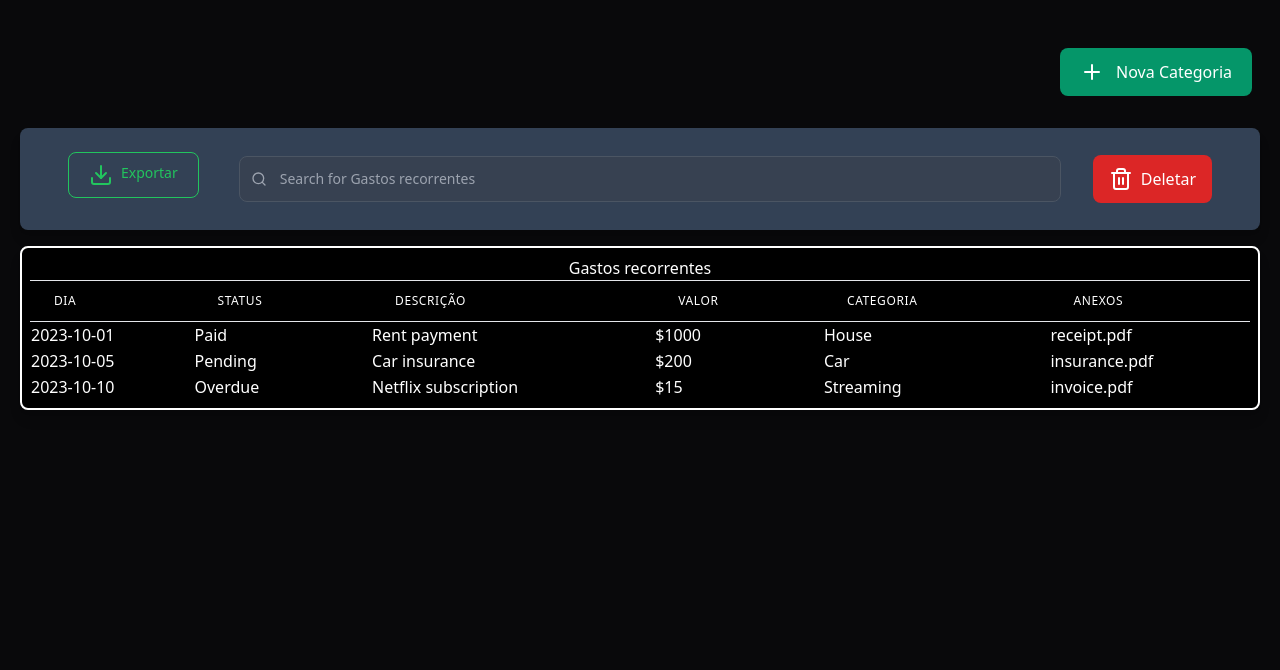
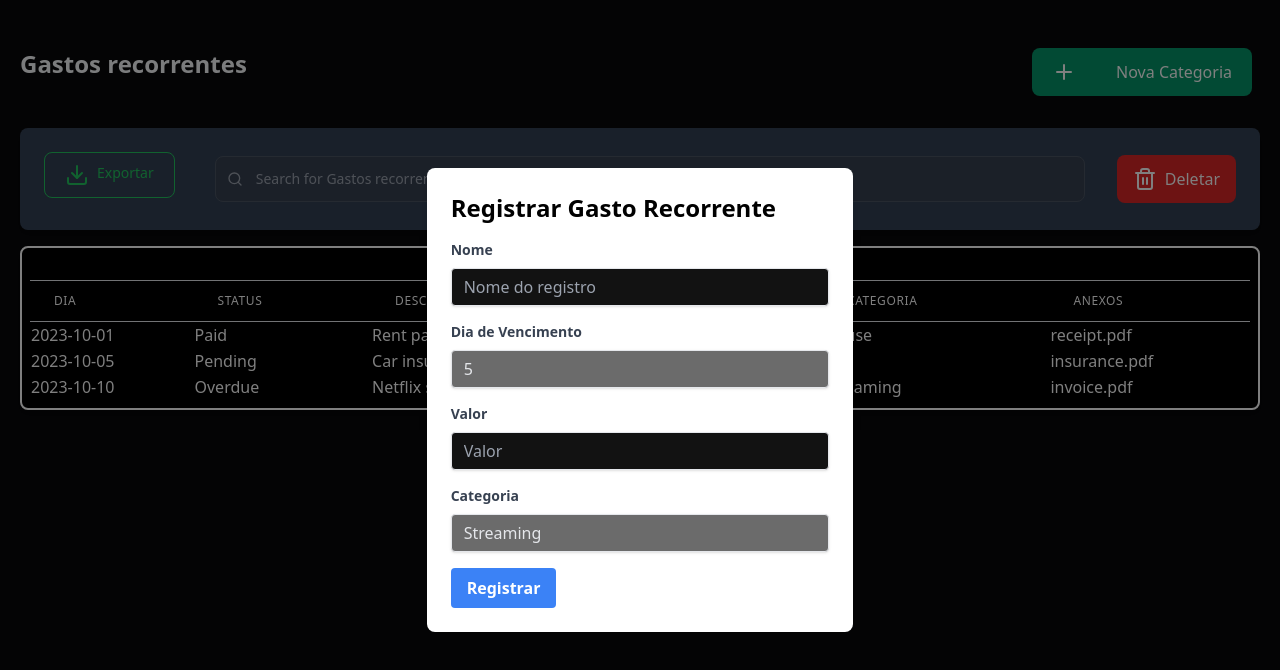
Before and after one commit to Fulozz/controle-financeiro, a Next.js app: page /recorrentes in a window 1280 px wide. Shown: the top 670 px of the page. Built offline with nearby package versions, Linux system fonts and the light colour scheme.

Commit message:
Add Modal component for recurring expense registration; update PageHeader and TableActions integration

```diff
--- a/src/app/(front-end)/recorrentes/page.jsx
+++ b/src/app/(front-end)/recorrentes/page.jsx
@@ -5,21 +5,26 @@ import DataTable from '@/common/DataTable';
 import { useSidebar } from '@/hooks/useSidebar';
 import TableActions from '@/common/TableActions';
 import PageHeader from '@/common/PageHeader';
+import Modal from '@/common/Modal';
 const page = () => {
+
   const {isActive} = useSidebar()
   const href = "/dashboard/categories/new";
   const linkTitle = "Nova Categoria";
+  const heading = "Gastos recorrentes"
   return (
+    <>
     <div className={`  justify-center ${isActive === false ? "px-0" : "pl-[270px] pt-2"}`}>
       <div className="px-5">
         <div className="py-4">
-          <PageHeader href={href} linkTitle={linkTitle} />
+          <PageHeader href={href} linkTitle={linkTitle} heading={heading} />
           <TableActions title="Gastos recorrentes" />
-
         </div>
         <DataTable />
       </div>
     </div>
+    <Modal />
+    </>
   )
 }
 
--- /dev/null
+++ b/src/common/Modal.jsx
@@ -0,0 +1,89 @@
+import React from 'react';
+import { useForm } from 'react-hook-form';
+
+const Modal = () => {
+    const { register, handleSubmit, formState: { errors } } = useForm();
+
+    const onSubmit = data => {
+        console.log(data);
+    };
+
+    return (
+        <div className="bg-black bg-opacity-50 fixed inset-0 z-50 flex justify-center items-center">
+            <div className="bg-white p-6 rounded-lg shadow-lg w-1/3">
+                <h2 className="text-2xl text-white dark:text-black font-bold mb-4">Registrar Gasto Recorrente</h2>
+                <form onSubmit={handleSubmit(onSubmit)}>
+                    <div className="mb-4">
+                        <label className="block text-gray-700 text-sm font-bold mb-2" htmlFor="nome">
+                            Nome
+                        </label>
+                        <input
+                            className="shadow appearance-none border rounded w-full py-2 px-3 text-gray-700 leading-tight focus:outline-none focus:shadow-outline"
+                            id="nome"
+                            type="text"
+                            placeholder="Nome do registro"
+                            {...register('nome', { required: true })}
+                        />
+                        {errors.nome && <span className="text-red-500 text-sm">Este campo é obrigatório</span>}
+                    </div>
+                    <div className="mb-4">
+                        <label className="block text-gray-700 text-sm font-bold mb-2" htmlFor="diaVencimento">
+                            Dia de Vencimento
+                        </label>
+                        <select
+                            className="shadow appearance-none border rounded w-full py-2 px-3 text-gray-200 leading-tight focus:outline-none focus:shadow-outline"
+                            id="diaVencimento"
+                            {...register('diaVencimento', { required: true })}
+                        >
+                            <option value="5">5</option>
+                            <option value="10">10</option>
+                            <option value="15">15</option>
+                            <option value="20">20</option>
+                            <option value="25">25</option>
+                            <option value="30">30</option>
+                        </select>
+                        {errors.diaVencimento && <span className="text-red-500 text-sm">Este campo é obrigatório</span>}
+                    </div>
+                    <div className="mb-4">
+                        <label className="block text-gray-700 text-sm font-bold mb-2" htmlFor="valor">
+                            Valor
+                        </label>
+                        <input
+                            className="shadow appearance-none border rounded w-full py-2 px-3 text-gray-200 leading-tight focus:outline-none focus:shadow-outline"
+                            id="valor"
+                            type="number"
+                            placeholder="Valor"
+                            {...register('valor', { required: true })}
+                        />
+                        {errors.valor && <span className="text-red-500 text-sm">Este campo é obrigatório</span>}
+                    </div>
+                    <div className="mb-4">
+                        <label className="block text-gray-700 text-sm font-bold mb-2" htmlFor="categoria">
+                            Categoria
+                        </label>
+                        <select
+                            className="shadow appearance-none border rounded w-full py-2 px-3 text-gray-200 leading-tight focus:outline-none focus:shadow-outline"
+                            id="categoria"
+                            {...register('categoria', { required: true })}
+                        >
+                            <option value="streaming">Streaming</option>
+                            <option value="casa">Casa (Energia, Água)</option>
+                            <option value="outros">Outros</option>
+                        </select>
+                        {errors.categoria && <span className="text-red-500 text-sm">Este campo é obrigatório</span>}
+                    </div>
+                    <div className="flex items-center justify-between">
+                        <button
+                            className="bg-blue-500 hover:bg-blue-700 text-white font-bold py-2 px-4 rounded focus:outline-none focus:shadow-outline"
+                            type="submit"
+                        >
+                            Registrar
+                        </button>
+                    </div>
+                </form>
+            </div>
+        </div>
+    );
+};
+
+export default Modal;
--- a/src/common/PageHeader.jsx
+++ b/src/common/PageHeader.jsx
@@ -2,17 +2,16 @@ import Heading from "./Heading";
 import Link from "next/link";
 import React from "react";
 import { Plus } from "lucide-react";
-const PageHeader = ({ heading, href, linkTitle }) => {
+const PageHeader = ({ heading, linkTitle }) => {
   return (
     <div className="flex justify-between py-8">
       <Heading title={heading} />
-      <Link
-        className="space-x-3 text-white bg-emerald-600 hover:bg-emerald-600/90 focus:ring-4 focus:outline-none focus:ring-emerald-600/50 font-medium rounded-lg text-md px-5 py-3 text-center inline-flex items-center dark:focus:ring-emerald-600/55 me-2"
-        href={href}
+      <span
+        className="space-x-10 text-white bg-emerald-600 hover:bg-emerald-600/90 focus:ring-4 focus:outline-none focus:ring-emerald-600/50 font-medium rounded-lg text-md px-5 py-3 text-center inline-flex items-center dark:focus:ring-emerald-600/55 me-2"
       >
         <Plus />
         <span>{linkTitle}</span>
-      </Link>
+      </span>
     </div>
   );
 };
--- a/src/common/TableActions.jsx
+++ b/src/common/TableActions.jsx
@@ -4,7 +4,7 @@ const TableActions = ({title}) => {
   return (
     // {/* Table Actions */}
     //   {/*  TODO: functions of Export || Import || Search || Bulk / Delete  */}
-    <div className="flex py-6 px-12 justify-between items-center gap-8 bg-white shadow-lg dark:bg-slate-700 rounded-lg ">
+    <div className="flex  py-6 w-full px-6  justify-between items-center gap-8 bg-white shadow-lg dark:bg-slate-700 rounded-lg ">
       <button className="flex space-x-2 text-green-700 hover:text-white border border-green-700 hover:bg-green-800 focus:ring-4 focus:outline-none focus:ring-green-300 font-medium rounded-lg text-sm px-5 py-2.5 text-center me-2 mb-2 dark:border-green-500 dark:text-green-500 dark:hover:text-white dark:hover:bg-green-600 dark:focus:ring-green-800">
         <Download />
         <span>Exportar</span>
```
